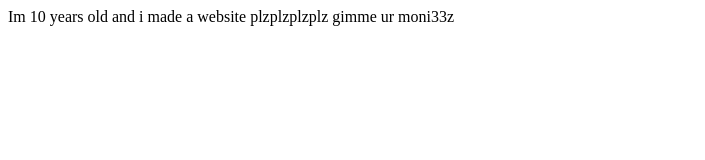
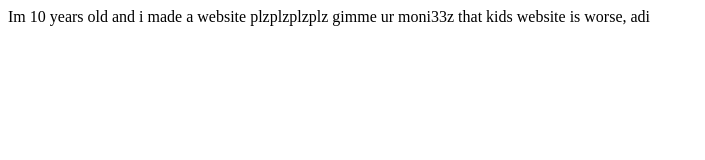
Before and after one commit to kozoka/Threads-of-Fate-Web-, a plain HTML site: page index.html in a window 1280 px wide. Shown: the whole page, without its empty margins (0-705 px from the left). Drawn offline with Linux system fonts and the light colour scheme.

Commit message:
Update index.html

```diff
--- a/index.html
+++ b/index.html
@@ -4,5 +4,6 @@
 
   <body>
     Im 10 years old and i made a website plzplzplzplz gimme ur moni33z
+    that kids website is worse, adi
   </body>
 </html>
```
